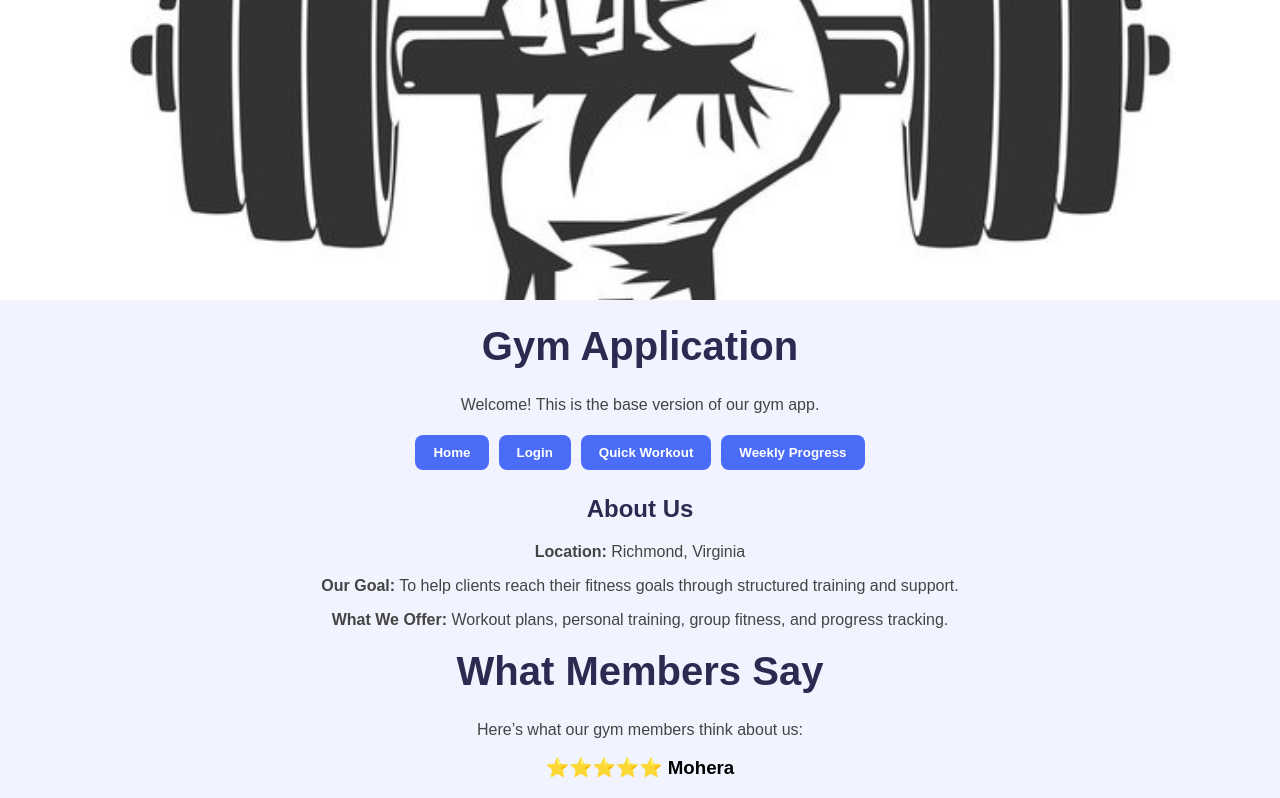
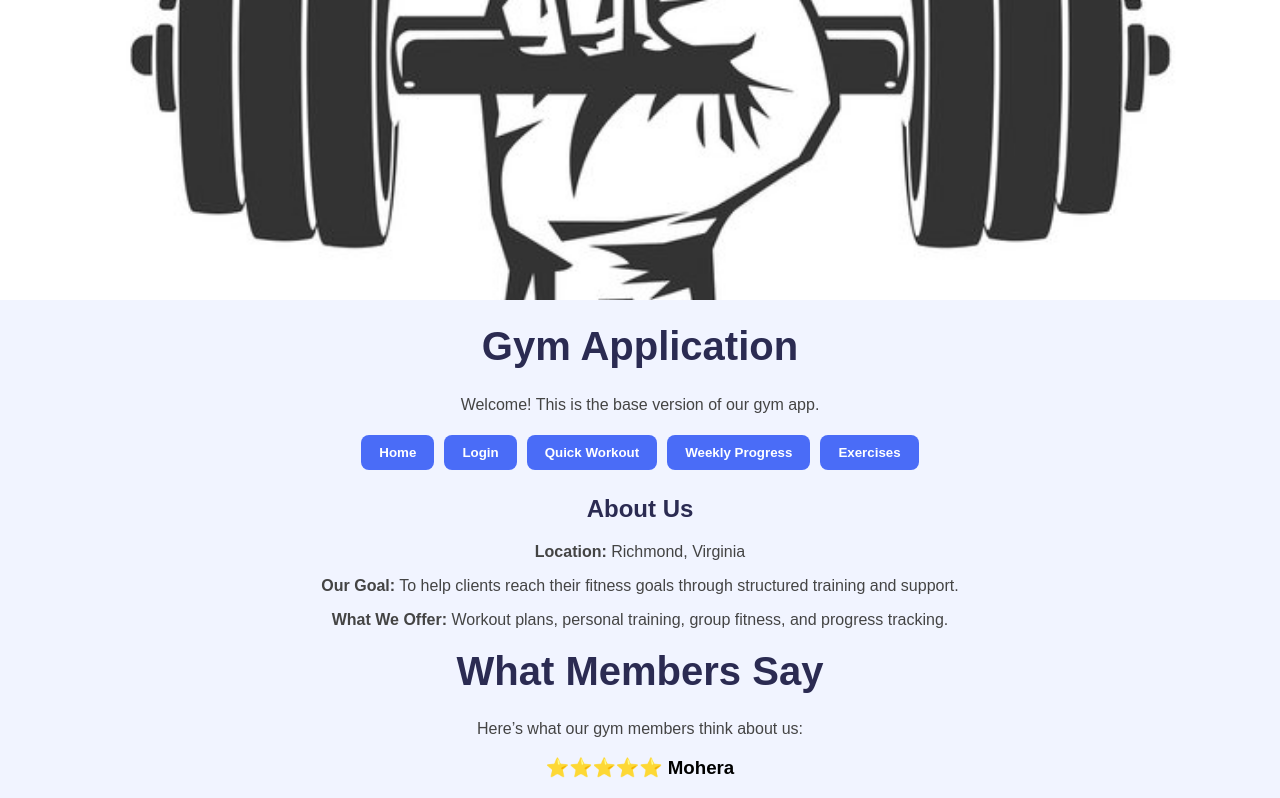
Before and after one commit to s27ath/GYM_UI, a React (Create React App) app in the folder gym_app/: page / in a window 1280 px wide. Shown: the top 798 px of the page. Built offline with nearby package versions, Linux system fonts and the light colour scheme.

Commit message:
added the current sprint files

```diff
--- a/gym_app/src/App.js
+++ b/gym_app/src/App.js
@@ -1,10 +1,11 @@
-import './App.css';
-import './components/PopUp.css';
+import "./App.css";
+import "./components/PopUp.css";
 
 import React, { useState } from "react";
 
 // Components
-import FavoritesList from "./components/FavoritesList"; // PBI 19 – Favorites List
+import FavoritesList from "./components/FavoritesList";
+import ExerciseList from "./components/ExerciseList";
 import PopUp from "./components/PopUp";
 import HomeImage from "./components/HomeImage";
 import AboutPage from "./components/AboutPage";
@@ -15,7 +16,8 @@ import QuickWorkout from "./components/Quickworkout";
 import ProgressChart from "./components/ProgressChart";
 
 function App() {
-  const [view, setView] = useState("home"); // home | login | quick | progress
+  const [view, setView] = useState("home");
+  // views → home | login | quick | progress | exercises
 
   return (
     <div className="App">
@@ -31,14 +33,15 @@ function App() {
       <p>Welcome! This is the base version of our gym app.</p>
 
       {/* Navigation Buttons */}
-      <nav style={{ marginBottom: "20px" }}>
+      <nav className="nav-buttons">
         <button onClick={() => setView("home")}>Home</button>
         <button onClick={() => setView("login")}>Login</button>
         <button onClick={() => setView("quick")}>Quick Workout</button>
         <button onClick={() => setView("progress")}>Weekly Progress</button>
+        <button onClick={() => setView("exercises")}>Exercises</button>
       </nav>
 
-      {/* Conditional Rendering per PBI View */}
+      {/* ============================ HOME VIEW ============================ */}
       {view === "home" && (
         <>
           <AboutPage />
@@ -49,17 +52,14 @@ function App() {
             <h2>Customer Features</h2>
             <p>Progress Tracking, Visual Charts, Weekly Goals, Photo Upload, etc.</p>
           </section>
-{/* Favorites List – customers can save favorite exercises */}
-<FavoritesList />
 
-
-
+          {/* Favorites */}
+          <FavoritesList />
 
           <section>
             <h2>Trainer Features</h2>
             <p>Workout Plan Assignment, Alerts, Modification Requests, etc.</p>
           </section>
-
 
           <section>
             <h2>Management Features</h2>
@@ -68,9 +68,24 @@ function App() {
         </>
       )}
 
+      {/* ============================ LOGIN VIEW ============================ */}
       {view === "login" && <LoginPage />}
+
+      {/* ============================ QUICK WORKOUT VIEW ============================ */}
       {view === "quick" && <QuickWorkout />}
+
+      {/* ============================ WEEKLY PROGRESS VIEW ============================ */}
       {view === "progress" && <ProgressChart />}
+
+      {/* ============================ EXERCISES VIEW ============================ */}
+      {view === "exercises" && (
+        <>
+          <h2>Workout Exercises</h2>
+          <p>Choose exercises based on your difficulty level.</p>
+          <ExerciseList />
+        </>
+      )}
+
     </div>
   );
 }
```
